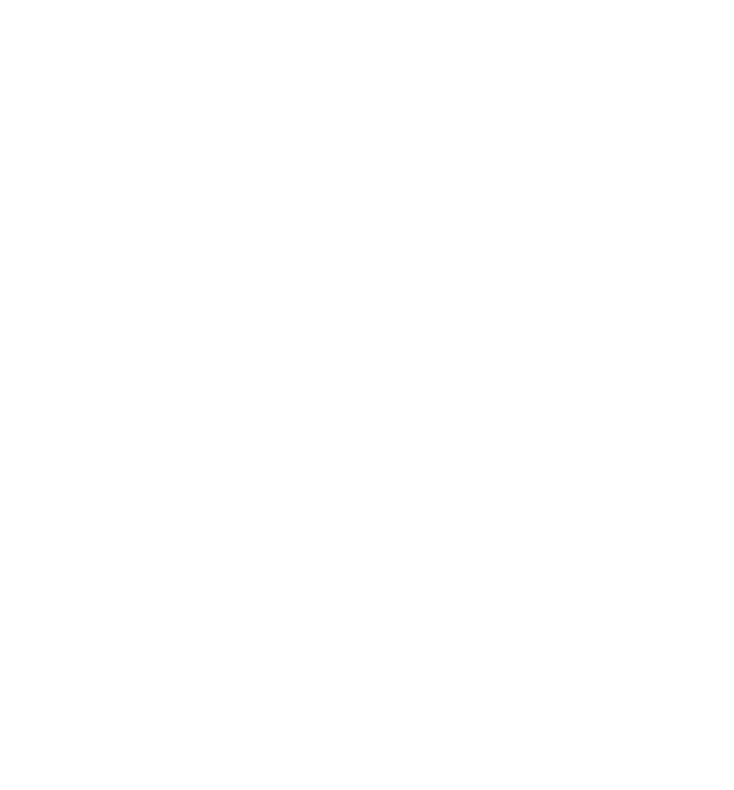
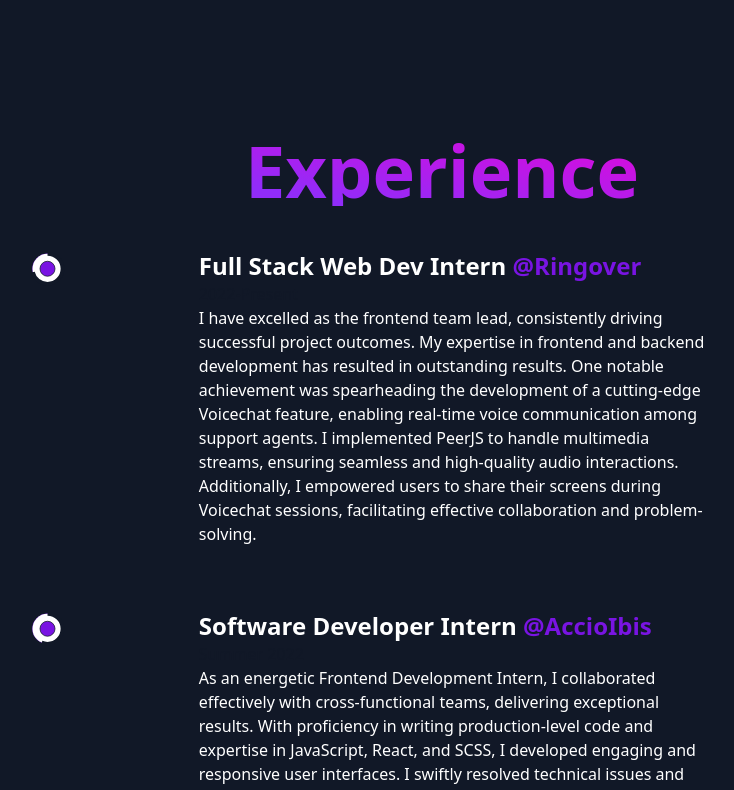
Before and after one commit to Ritesh560/Portfolio, a React (Vite) app: page / in a window 1280 px wide. Shown: the part 2582-3372 px from the top of the page, without its empty margins (198-932 px from the left). Before the commit the page ends 2580 px from the top, so only its background shows below. Built offline with nearby package versions, Linux system fonts and the light colour scheme.

Commit message:
feat: experiences

```diff
--- a/src/App.jsx
+++ b/src/App.jsx
@@ -6,6 +6,8 @@
 import Navbar from "./compoents/Navbar/Navbar"
 import Skills from "./compoents/Skills/Skills"
 import { darkTheme } from "./libs/themes/constants"
+import Experience from "./compoents/Experience/Experience"
+import Projects from "./compoents/Projects/Projects"
 const App = () => {
   const [theme, setTheme] = useState(darkTheme)
 
@@ -15,6 +17,8 @@
       <Home theme={theme} />
       <About theme={theme} />
       <Skills theme={theme} />
+      <Experience theme={theme} />
+      <Projects theme={theme} />
       <Contact theme={theme} />
     </div>
   )
--- /dev/null
+++ b/src/compoents/Experience/Experience.jsx
@@ -0,0 +1,56 @@
+import styles from "./Experience.module.scss"
+import { motion, useScroll } from "framer-motion"
+import { useRef } from "react"
+import LitIcon from "../Liticon"
+import { experiences } from "./components/constants"
+
+const Details = ({ position, company, companyLink, time, address, work }) => {
+  const litIconRef = useRef(null)
+  return (
+    <li ref={litIconRef} className="my-8  first:mt-0 last:mb-0 w-[60%] mx-auto flex flex-col items-center justify-between ">
+      <LitIcon reference={litIconRef} />
+      <div>
+        <h3 className=" capitalize font-bold text-2xl">
+          {position}{" "}
+          {companyLink?.length ? (
+            <a href={companyLink} target="_blank" className="text-primary capitalize">
+              <span className="text-lightPrimary dark dark:text-darkPrimary">@{company}</span>
+            </a>
+          ) : (
+            <span className=" text-lightPrimary dark dark:text-darkPrimary">@{company}</span>
+          )}
+        </h3>
+        <span className="capitalize font-medium dark text-dark dark:text-light">{time}</span>
+        <p className=" font-medium w-full ">{work}</p>
+      </div>
+    </li>
+  )
+}
+
+const Experience = ({ theme }) => {
+  const lineRef = useRef(null)
+
+  const { scrollYProgress } = useScroll({
+    target: lineRef,
+    offset: ["start end", "center start"],
+  })
+
+  return (
+    <div id="Experience" className="mt-4 gap-7 flex flex-col items-center justify-center  md:mt-32 ">
+      <div id="header" className="text-7xl font-bold mb-4" style={theme.gradentifyText}>
+        Experience
+      </div>
+
+      <div ref={lineRef} className="w-[75%] mx-auto relative">
+        <motion.div style={{ scaleY: scrollYProgress }} className="absolute left-9 top-1 w-[4px] h-full dark bg-dark origin-top dark:bg-light " />
+        <ul className="w-full flex flex-col items-center justify-between ml-4">
+          {experiences.map((experience, i) => (
+            <Details key={i} position={experience?.position} company={experience?.company} companyLink={experience?.companyLink} time={experience?.time} work={experience?.work} />
+          ))}
+        </ul>
+      </div>
+    </div>
+  )
+}
+
+export default Experience
--- /dev/null
+++ b/src/compoents/Experience/components/constants.js
@@ -0,0 +1,5 @@
+export const experiences = [
+  { position: "Full Stack Web dev Intern", company: "Ringover", companyLink: "https://www.ringover.com/", time: "2022-Present ", work: "I have excelled as the frontend team lead, consistently driving successful project outcomes. My expertise in frontend and backend development has resulted in outstanding results. One notable achievement was spearheading the development of a cutting-edge Voicechat feature, enabling real-time voice communication among support agents. I implemented PeerJS to handle multimedia streams, ensuring seamless and high-quality audio interactions. Additionally, I empowered users to share their screens during Voicechat sessions, facilitating effective collaboration and problem-solving. " },
+  { position: "Software Developer Intern", company: "AccioIbis", companyLink: "", time: "Summer 2022 ", work: "As an energetic Frontend Development Intern, I collaborated effectively with cross-functional teams, delivering exceptional results. With proficiency in writing production-level code and expertise in JavaScript, React, and SCSS, I developed engaging and responsive user interfaces. I swiftly resolved technical issues and optimized application performance, showcasing strong problem-solving skills. Actively contributing to team discussions, I provided valuable insights to improve user experience and product quality. With dedication, technical proficiency, and a collaborative mindset" },
+  { position: "Frontend web Intern", company: "Hachnhack", companyLink: "", time: "Feb 2022- Apr 2022 ", work: "I took the lead in developing a chatbot using ReactJS that seamlessly integrated with various websites. I successfully managed the frontend-backend connection and integration, ensuring a smooth and efficient user experience. My expertise in ReactJS and backend systems allowed me to build a robust chatbot solution tailored to meet the specific needs of the company. With my skills and knowledge, I delivered a high-quality chatbot solution that enhanced user engagement and contributed to business growth. Hire me, and I will bring my experience and expertise to develop an exceptional chatbot solution for your organization." },
+]
--- /dev/null
+++ b/src/compoents/LitIcon.jsx
@@ -0,0 +1,27 @@
+import { motion, useScroll } from "framer-motion"
+
+function LitIcon({ reference }) {
+  const { scrollYProgress } = useScroll({
+    target: reference,
+    offset: ["center end", "center center"],
+  })
+  return (
+    <figure className="absolute left-0 dark stroke-dark dark:stroke-light">
+      <svg className=" -rotate-90" width="75" height="75" viewBox="0 0 100 100">
+        <circle cx="75" cy="50" r="20" className="dark stroke-lightPrimary dark:stroke-darkPrimary stroke-1 fill-none" />
+        <motion.circle
+          cx="75"
+          cy="50"
+          r="20"
+          className="stroke-[5px]  dark fill-light  dark:fill-dark "
+          style={{
+            pathLength: scrollYProgress,
+          }}
+        />
+        <circle cx="75" cy="50" r="10" className="stroke-1 dark fill-lightPrimary dark:fill-darkPrimary" />
+      </svg>
+    </figure>
+  )
+}
+
+export default LitIcon
--- /dev/null
+++ b/src/compoents/Projects/Projects.jsx
@@ -0,0 +1,5 @@
+function Projects() {
+  return <div className=" h-[100vh]"></div>
+}
+
+export default Projects
--- a/src/compoents/Skills/Skills.jsx
+++ b/src/compoents/Skills/Skills.jsx
@@ -1,8 +1,5 @@
-import profile from "../../libs/icons/assets/icons/profile_pic_dark.svg"
 import { motion } from "framer-motion"
 import { mySkills } from "./components/constants"
-
-import styles from "./Skills.module.scss"
 
 const Skill = ({ name, x, y }) => {
   return (
--- a/src/compoents/Skills/Skills.module.scss
+++ /dev/null
@@ -1,4 +0,0 @@
-.skills_list {
-  width: min(100vh, 90vw);
-  height: min(100vh, 90vw);
-}
--- a/src/libs/themes/constants.js
+++ b/src/libs/themes/constants.js
@@ -25,3 +25,7 @@
     backgroundClip: "text",
   },
 }
+
+export const apply = {
+  border: "2px solid white",
+}
--- a/tailwind.config.js
+++ b/tailwind.config.js
@@ -6,6 +6,8 @@
       colors: {
         dark: "#111827",
         light: "#FFFFFF",
+        darkPrimary: "#EAB308",
+        lightPrimary: "#7914E2",
       },
       animation: {
         "spin-slow": "spin 8s linear infinite",
```
Also changed, not shown: src/compoents/Experience/Experience.module.scss (added).
